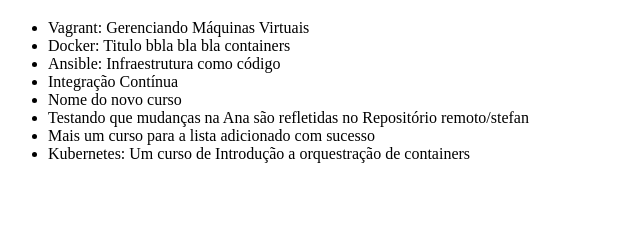
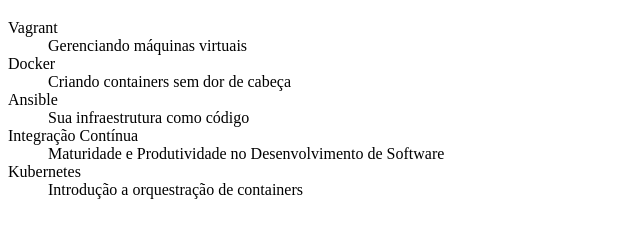
Before and after one commit to inpathos/alura-git, a plain HTML site: page index.html in a window 1280 px wide. Shown: the part 61-298 px from the top of the page, without its empty margins (0-640 px from the left). Drawn offline with Linux system fonts and the light colour scheme.

Commit message:
Trocando UL por DL e separando os títulos

```diff
--- a/index.html
+++ b/index.html
@@ -7,15 +7,21 @@
 <body>
     <h1>Cursos de DevOps</h1>
 
-    <ul>
-        <li>Vagrant: Gerenciando Máquinas Virtuais</li>
-        <li>Docker: Titulo bbla bla bla containers</li>
-        <li>Ansible: Infraestrutura como código</li>
-        <li>Integração Contínua</li>
-        <li>Nome do novo curso</li>
-        <li>Testando que mudanças na Ana são refletidas no Repositório remoto/stefan</li>
-        <li>Mais um curso para a lista adicionado com sucesso</li>
-        <li>Kubernetes: Um curso de Introdução a orquestração de containers</li>
-    </ul>
+    <dl>
+        <dt>Vagrant</dt>
+        <dd>Gerenciando máquinas virtuais</dd>
+
+        <dt>Docker</dt>
+        <dd>Criando containers sem dor de cabeça</dd>
+
+        <dt>Ansible</dt>
+        <dd>Sua infraestrutura como código</dd>
+
+        <dt>Integração Contínua</dt>
+        <dd>Maturidade e Produtividade no Desenvolvimento de Software</dd>
+
+        <dt>Kubernetes</dt>
+        <dd>Introdução a orquestração de containers</dd>
+    </dl>
 </body>
 </html>
```
